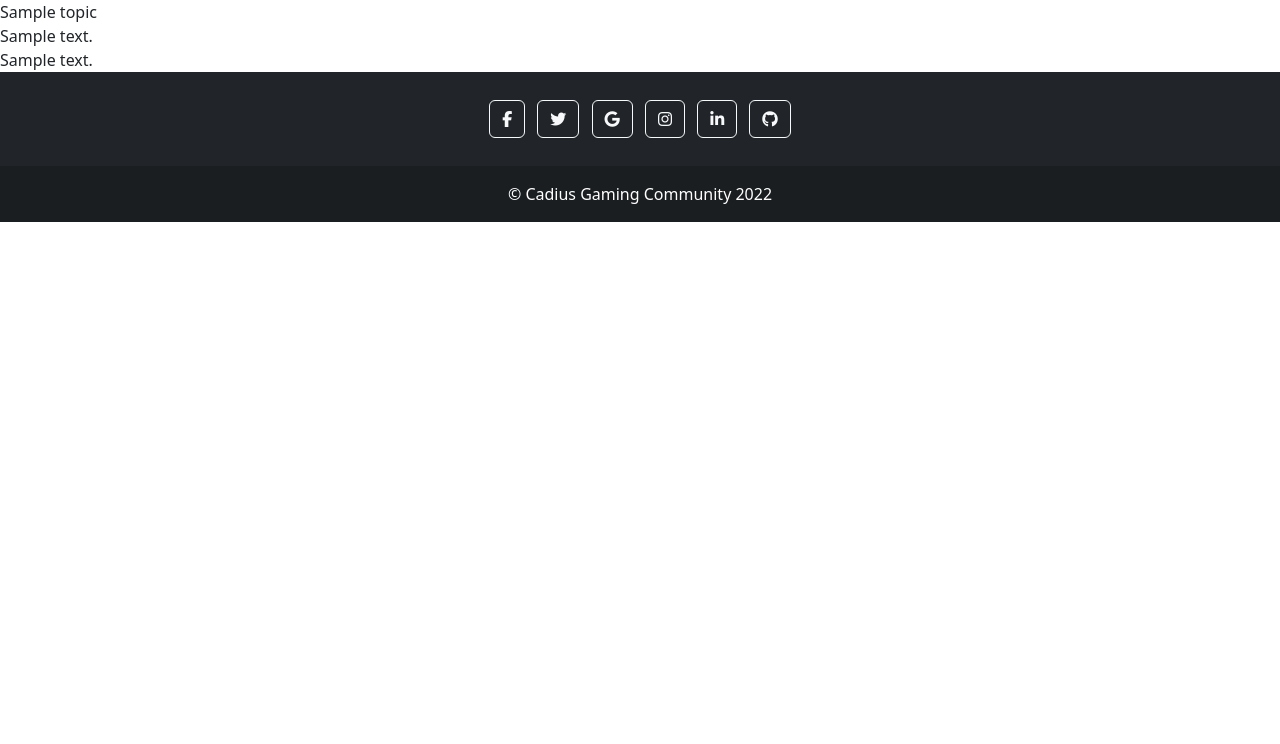
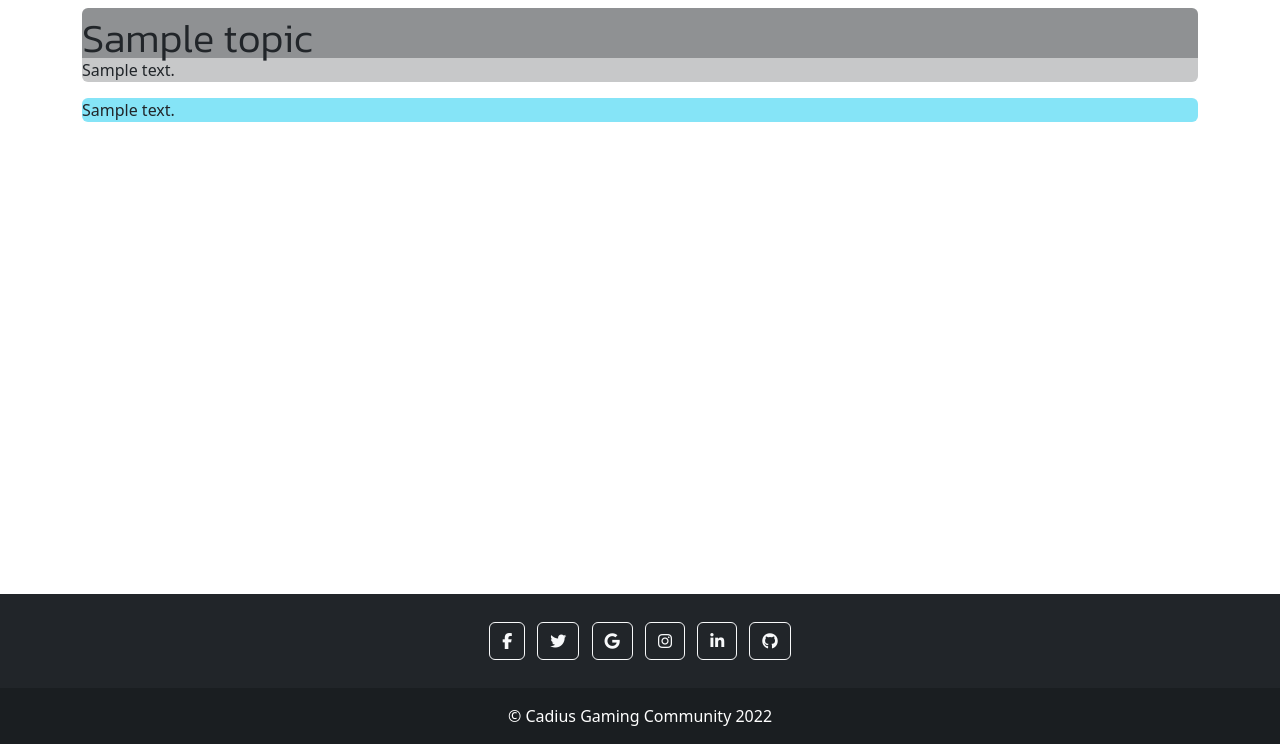
Before and after one commit to robcole-dev/cadius-forum, a Django app: page /replys/category/1/topic/1/ in a window 1280 px wide. Shown: the part 56-800 px from the top of the page. Run offline with Django 3.2, Linux system fonts and the light colour scheme; tables that the repository leaves empty hold one stand-in row (values such as "Sample post"); some libraries are stand-ins or nearby versions; some web fonts are replaced.

Commit message:
Add Style to Topic Detail

```diff
--- a/reply/templates/reply/topic_detail.html
+++ b/reply/templates/reply/topic_detail.html
@@ -4,13 +4,13 @@
 
 {% block content %}
     <div>
-        <div>
+        <div class="container">
+            <div class="col">
+                <p class="bg-dark bg-opacity-50 rounded-top mt-2 fs-1 mainreply">
                     {{ topic.title }}
-            <br>
-            {{ topic.description|safe }}
                     {% if topic.author == request.user %}
-                <a href="{% url 'edit_topic' category_id topic.id %}" class="btn btn-primary">Edit</a>
-                <a class="btn btn-danger" data-bs-toggle="modal" data-bs-target="#modal-{{ topic.id }}">Delete</a>
+                    <a class="justify-content-md-end btn btn-secondary btn-sm" href="{% url 'edit_topic' category_id topic.id %}">Edit</a>
+                    <a class="justify-content-md-end btn btn-danger btn-sm" data-bs-toggle="modal" data-bs-target="#modal-{{ topic.id }}">Delete</a>
                     <!-- Delete Modal -->
                     <div class="modal fade" id="modal-{{ topic.id }}" tabindex="-1" aria-labelledby="modal-{{ topic.id }}-Label" aria-hidden="true">
                         <div class="modal-dialog">
@@ -30,16 +30,24 @@
                             </div>
                         </div>
                         </div>
+                    {% endif %}
                     </div>
-            {% endif %}
-            <br>
+                </p>
+                <p class="bg-dark bg-opacity-25 rounded-bottom">{{ topic.description|safe }}</p>
+            </div>
+        </div>
+        <div>
             {% for reply in replys %}
+            <div class="container">
+                <div class="mt-3 bg-info bg-opacity-50 rounded">
                     {{ reply.description|safe }}
                     {% if reply.author == request.user %}
-                <a href="{% url 'edit_reply' category_id topic.id reply.id %}#form" class="btn btn-primary">Edit</a>
+                    <a class="justify-content-md-end btn btn-secondary btn-sm" href="{% url 'edit_reply' category_id topic.id reply.id %}#form">Edit</a>
                     {% endif %}
-                <br>
+                </div>
+            </div>
             {% endfor %}
+
         </div>
         <div id="form">
             {% if user.is_authenticated %}
--- a/static/css/style.css
+++ b/static/css/style.css
@@ -16,3 +16,12 @@
     font-family: Kanit, sans-serif;
     height: 75px;
 }
+
+.mainreply {
+    font-family: Kanit, sans-serif;
+    height: 50px;
+}
+
+p {
+    margin-bottom: 0;
+}
--- a/templates/base.html
+++ b/templates/base.html
@@ -56,7 +56,7 @@
     </main>
 
     <!--Footer-->
-    <footer class="bg-dark text-center text-white ">
+    <footer class="bg-dark text-center text-white fixed-bottom">
         <!-- social container -->
         <div class="container p-4 pb-0 ">
           <section class="mb-4">
@@ -71,7 +71,6 @@
         <div class="text-center p-3" style="background-color: rgba(0, 0, 0, 0.2);">&copy; Cadius Gaming Community 2022</div>
       </footer>
     <!--Scripts-->
-    <!-- <script src="{% static 'js/tinymce.js' %}"></script> -->
     <script src="https://kit.fontawesome.com/cd8b967c41.js" crossorigin="anonymous"></script>
     <script src="https://cdn.jsdelivr.net/npm/bootstrap@5.2.0-beta1/dist/js/bootstrap.bundle.min.js" integrity="sha384-pprn3073KE6tl6bjs2QrFaJGz5/SUsLqktiwsUTF55Jfv3qYSDhgCecCxMW52nD2" crossorigin="anonymous"></script>
 </body>
```
Also changed, not shown: static/js/tinymce.js (deleted, +0 -8 lines). Lines whose indentation alone changed are shown as unchanged.
